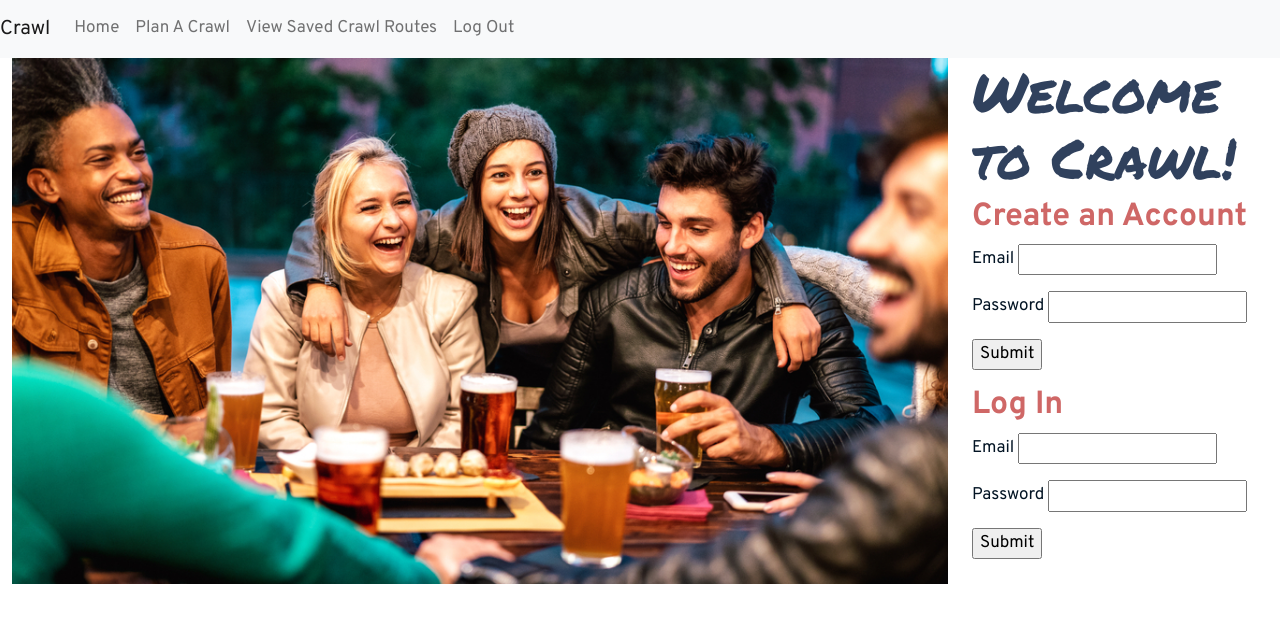
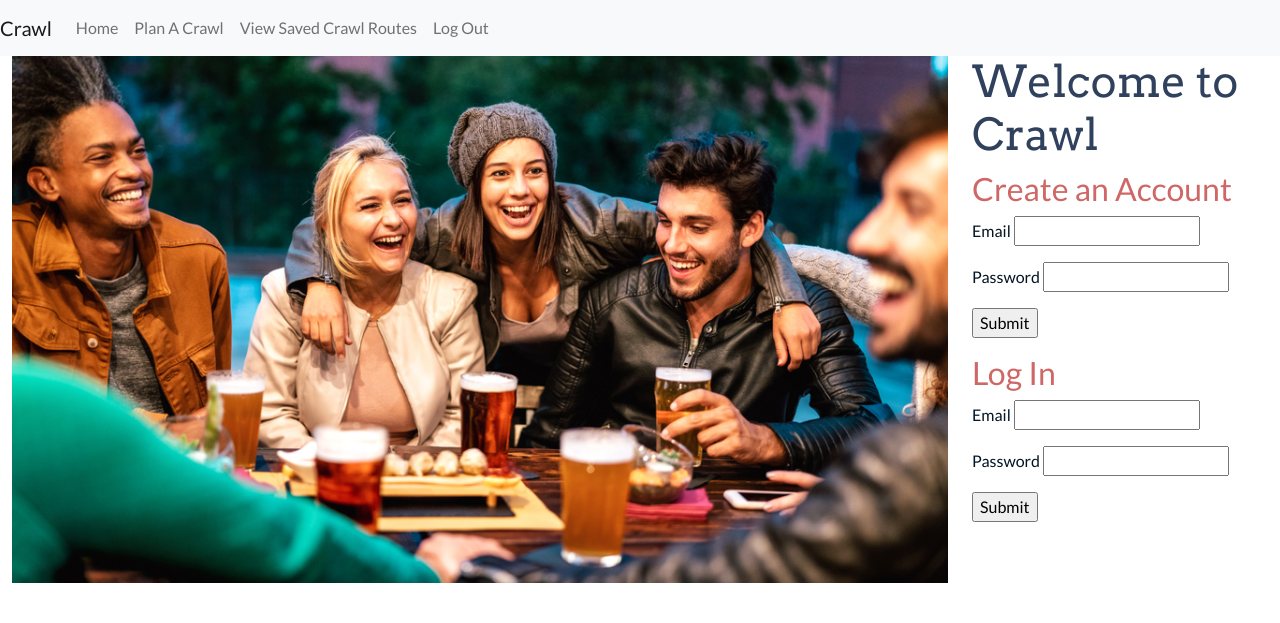
Before and after one commit to ruth5/crawl-app, a Flask app: page / in a window 1280 px wide. Shown: the top 623 px of the page. Run offline with Flask 2, Linux system fonts and the light colour scheme.

Commit message:
updated fonts

```diff
--- a/api/static/css/maps.css
+++ b/api/static/css/maps.css
@@ -3,21 +3,21 @@
     width: 100%;
 }
 
-body {Font-Family: 'Overpass', Sans-Serif;
-    Font-Size: 17px;
+body {Font-Family: 'Lato', Sans-Serif;
+    Font-Size: 16px;
     color: #031424
 }
 
 
 h1 {
-    Font-Family: 'Permanent Marker', Cursive;
-    Font-Size: 55px;
+    Font-Family: 'Arvo', Serif;
+    Font-Size: 44px;
     color:#30415D
 
 }
 
 h2, h3, h4, h5, h6 {
-    font-weight:700;
+    Font-Family: 'Lato', Sans-Serif;
     color:#CF6766
 }
 /*
--- a/api/templates/base.html
+++ b/api/templates/base.html
@@ -12,8 +12,9 @@
 
         <link rel="preconnect" href="https://fonts.googleapis.com">
         <link rel="preconnect" href="https://fonts.gstatic.com" crossorigin>
-        <link href="https://fonts.googleapis.com/css?family=Overpass:wght@400;600;700|Permanent+Marker" rel="stylesheet">
         <link rel="stylesheet" href="/static/css/maps.css">
+        <link href="https://fonts.googleapis.com/css?family=Arvo|Lato" rel="stylesheet">
+
 
         {% block head %}{% endblock %}
     </head>
--- a/api/templates/index.html
+++ b/api/templates/index.html
@@ -14,7 +14,7 @@
       <img src="/static/img/friends_at_bar.jpg" class="img-fluid">
     </div>
     <div class="col-3">
-<h1>Welcome to Crawl!</h1>
+<h1>Welcome to Crawl</h1>
 
 <h2>Create an Account</h2>
 <form action="/users" method="POST">
--- a/api/templates/my-crawl.html
+++ b/api/templates/my-crawl.html
@@ -6,7 +6,7 @@
 {% endblock %}
 
 {% block body %}
-<h1>Plan your Crawl!</h1>
+<h1>Plan your Crawl</h1>
 
 <h3>What sort of crawl would you like to plan?</h3>
 <form id="routeinfo">
```
